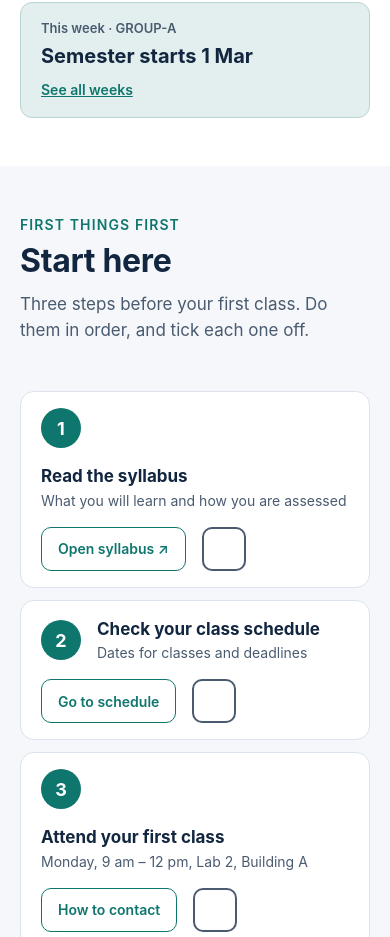
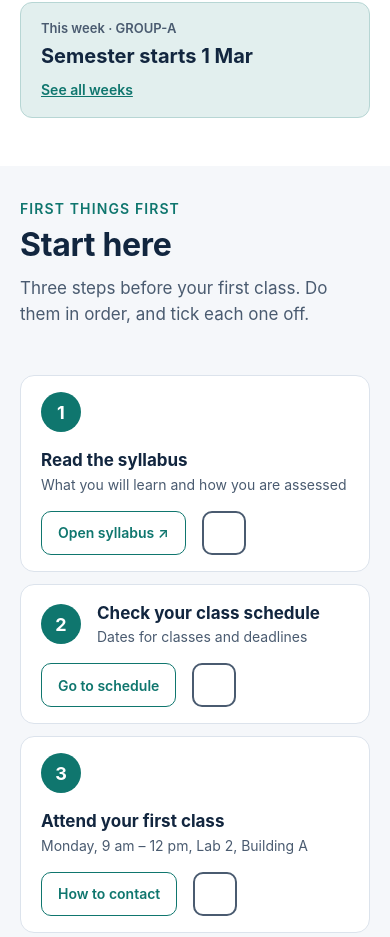
Before and after one commit to rahida1409-maker/course-landing-template, a plain HTML site: page index.html in a window 390 px wide. Shown: the part 1400-2337 px from the top of the page. Drawn offline with Linux system fonts and the light colour scheme.

Commit message:
Adjust section padding and margin for styling

```diff
--- a/css/style.css
+++ b/css/style.css
@@ -37,12 +37,12 @@ ol,ul{margin:0;padding:0;list-style:none}
 
 /* Sections */
 section{scroll-margin-top:72px}
-.sec{padding:72px 0}
+.sec{padding:44px 0}
 .sec.alt{background:var(--alt)}
 .kick{font-size:14px;font-weight:600;letter-spacing:.08em;text-transform:uppercase;color:var(--accent-text);margin-bottom:8px}
 .sec h2{font-size:40px;margin-bottom:12px}
 .sec .intro{font-size:17px;line-height:1.55;color:var(--muted);max-width:640px}
-.head{margin-bottom:32px}
+.head{margin-bottom:24px}
 
 /* Hero */
 .hero{background:var(--hero-bg);position:relative;overflow:hidden}
@@ -229,7 +229,7 @@ footer p{font-size:13px;line-height:1.6;color:var(--muted)}
   .wrap,.nav,.strip{padding-left:20px;padding-right:20px}
   .hero .wrap{padding-top:40px;padding-bottom:32px}
   .hero h1{font-size:38px}
-  .sec{padding:48px 0}.sec h2{font-size:32px}
+  .sec{padding:32px 0}.sec h2{font-size:32px}
   .step{flex-wrap:wrap}
   .bars li{grid-template-columns:1fr 1fr 30px}
   .lec-card{flex-direction:column;align-items:flex-start}
```
